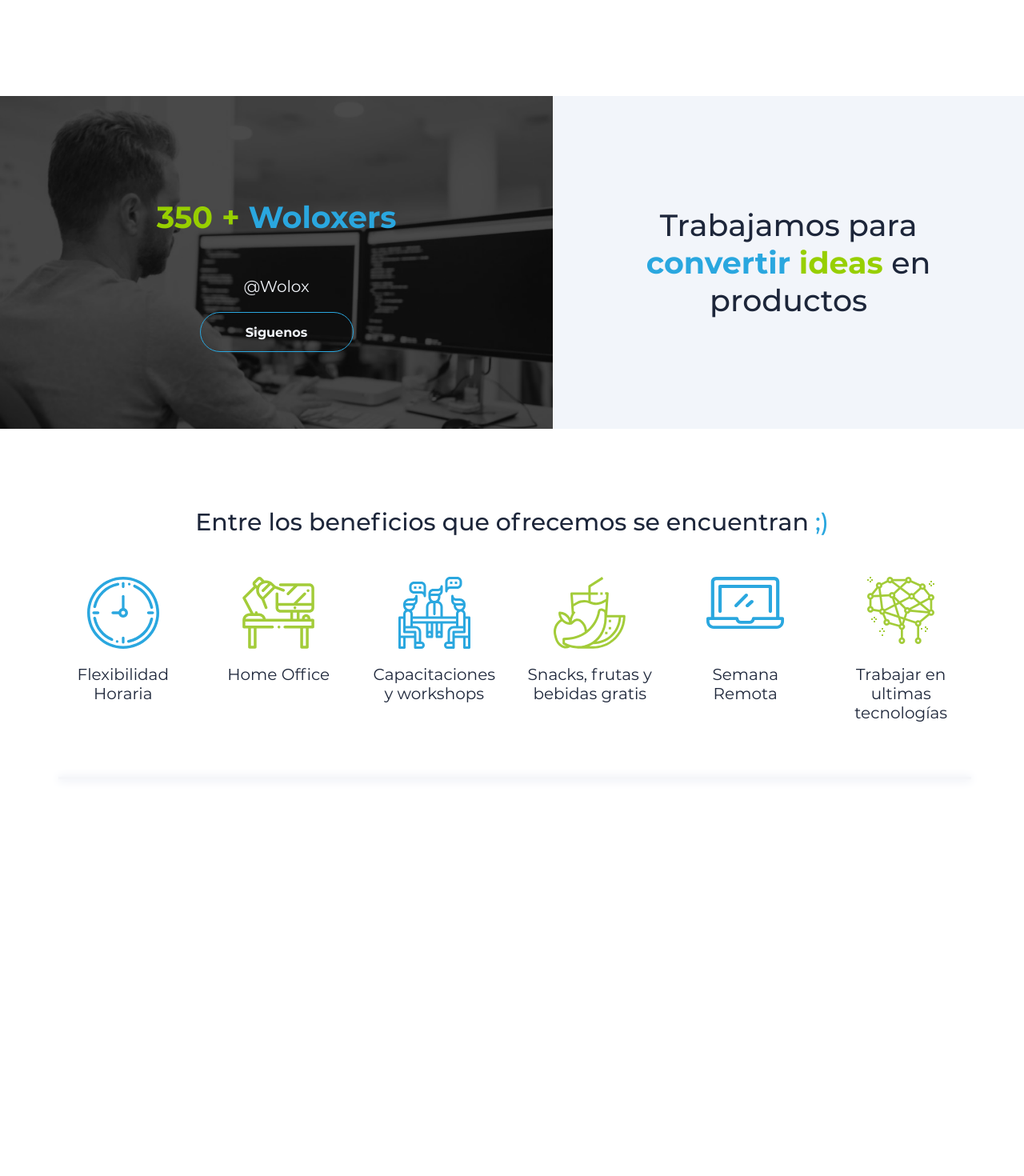
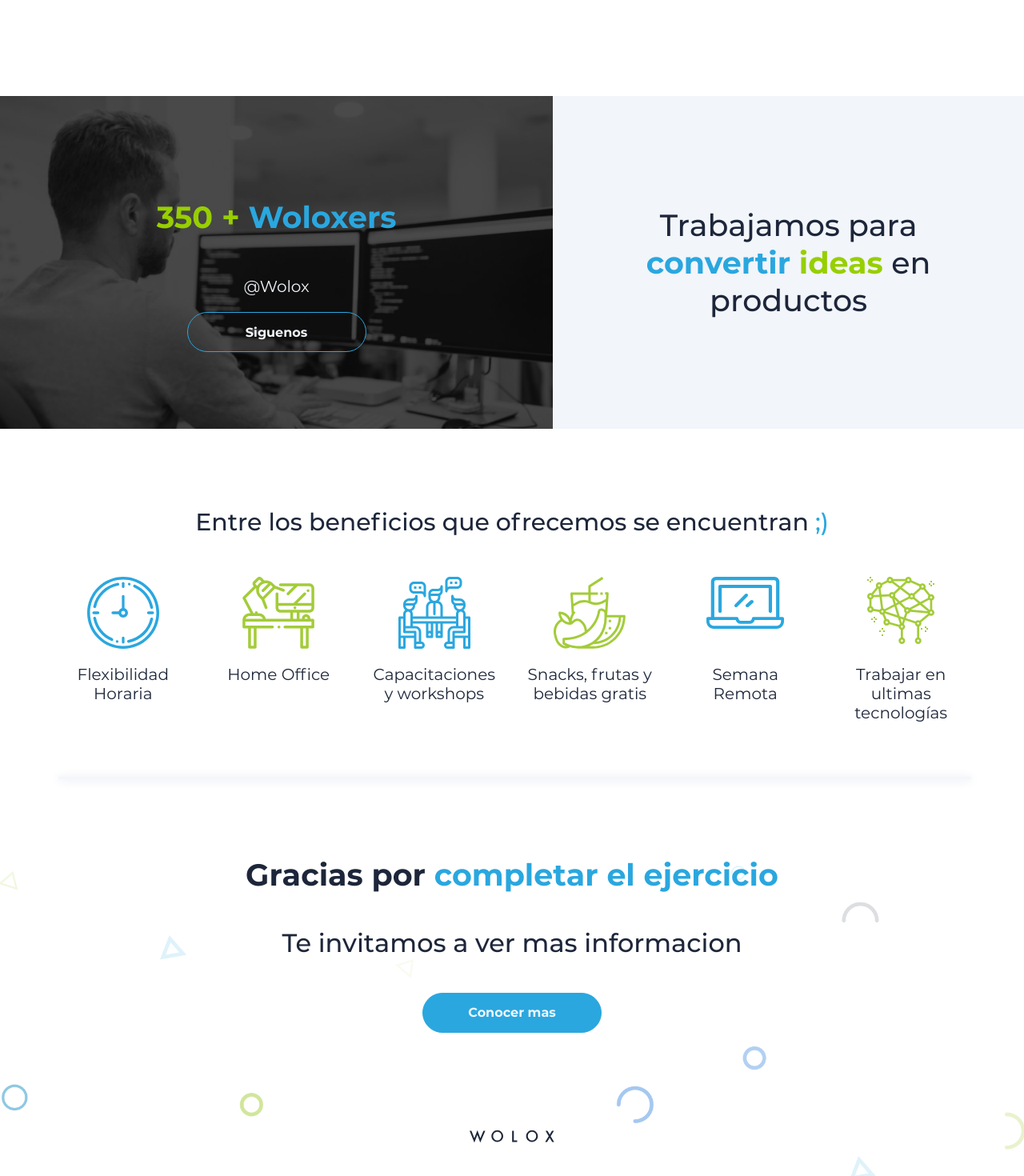
Before and after one commit to BrianBernal/wolox-test, a React (Create React App) app: page / in a window 1280 px wide. Shown: the part 648-2118 px from the top of the page at 80% size. Before the commit the page ends 1670 px from the top, so only its background shows below. Built offline with nearby package versions, Linux system fonts and the light colour scheme.

Commit message:
First version of Home Page. Fourth section.

```diff
--- a/src/UIElements/button/styles.js
+++ b/src/UIElements/button/styles.js
@@ -7,7 +7,7 @@
     fontSize: '0.8rem',
   },
   big: {
-    minWidth: '12rem',
+    minWidth: '14rem',
     height: '50px',
     fontSize: '1rem',
   },
--- a/src/assets/index.js
+++ b/src/assets/index.js
@@ -5,6 +5,7 @@
 import lcDrinkSnacks from './Ic_DrinkSnacks.svg';
 import lcLaptop from './Ic_laptop.svg';
 import lcBrain from './Ic_brain.svg';
+import lcWoloxFooter from './Ic_Wolox_Footer.svg';
 
 export {
   logoFullColor,
@@ -14,4 +15,5 @@
   lcDrinkSnacks,
   lcLaptop,
   lcBrain,
+  lcWoloxFooter,
 };
--- /dev/null
+++ b/src/components/footer/Footer.jsx
@@ -0,0 +1,14 @@
+//  libraries
+import React from 'react';
+
+//  styles
+import { lcWoloxFooter } from 'assets';
+import StyledFooter from './styles';
+
+export default function Footer() {
+  return (
+    <StyledFooter>
+      <img src={lcWoloxFooter} alt='logo negro de wolox' />
+    </StyledFooter>
+  );
+}
--- /dev/null
+++ b/src/components/footer/styles.js
@@ -0,0 +1,11 @@
+import styled from 'styled-components';
+
+export default styled.footer`
+  width: 100%;
+  display: flex;
+  flex-direction: column;
+  justify-content: center;
+  align-items: center;
+  margin-top: 7rem;
+  margin-bottom: 1rem;
+`;
--- /dev/null
+++ b/src/components/home/fourthSection/FourthSection.jsx
@@ -0,0 +1,27 @@
+//  libraries
+import React from 'react';
+
+//  styles
+
+//  components
+import Typography from 'UIElements/typography/Typography';
+import Button from 'UIElements/button/Button';
+import Footer from 'components/footer/Footer';
+import ThanksWrapperSection from './styles';
+
+export default function FourthSection() {
+  return (
+    <ThanksWrapperSection>
+      <div className='thanks-container'>
+        <Typography variant='h1' weight='bold'>
+          Gracias por <Typography variant='span' color='blue'>completar el ejercicio</Typography>
+        </Typography>
+        <Typography variant='h4' weight='500'>
+          Te invitamos a ver mas informacion
+        </Typography>
+        <Button type='button' bgColor='blue' fontColor='secondary' size='big'>Conocer mas</Button>
+        <Footer />
+      </div>
+    </ThanksWrapperSection>
+  );
+}
--- /dev/null
+++ b/src/components/home/fourthSection/styles.js
@@ -0,0 +1,17 @@
+//  libraries
+import styled from 'styled-components';
+
+//  components
+import WrapperSection from 'UIElements/WrapperSection/WrapperSection';
+
+//  images
+import bgImageFooter from 'assets/Backgrounds/Bg_Footer@3x.png';
+
+export default styled(WrapperSection)`
+  background: url(${bgImageFooter}) no-repeat center center;
+  background-size: cover;
+  .thanks-container {
+    text-align: center;
+    padding: 1rem;
+  }
+`;
--- a/src/styles/theme.js
+++ b/src/styles/theme.js
@@ -1,11 +1,16 @@
+const mainColors = {
+  blue: '#2aa7df',
+  green: '#97cf00',
+  text: '#1d263a',
+  primary: '#1d263a',
+  secondary: '#f2f5fa',
+};
+
 export default {
   palette: {
-    blue: '#2aa7df',
-    green: '#97cf00',
-    text: '#1d263a',
-    primary: '#1d263a',
-    secondary: '#f2f5fa',
+    ...mainColors,
     background: {
+      ...mainColors,
       light: '#fff',
       dark: '#f2f5fa',
       transparent: 'rgba(0, 0, 0, 0)',
--- a/src/views/home/Home.jsx
+++ b/src/views/home/Home.jsx
@@ -5,6 +5,7 @@
 import FirstSection from 'components/home/firstSection/FirstSection';
 import SecondSection from 'components/home/secondSection/SecondSection';
 import ThirdSection from 'components/home/thirdSection/ThirdSection';
+import FourthSection from 'components/home/fourthSection/FourthSection';
 
 export default function Home() {
   return (
@@ -12,6 +13,7 @@
       <FirstSection />
       <SecondSection />
       <ThirdSection />
+      <FourthSection />
     </>
   );
 }
```
